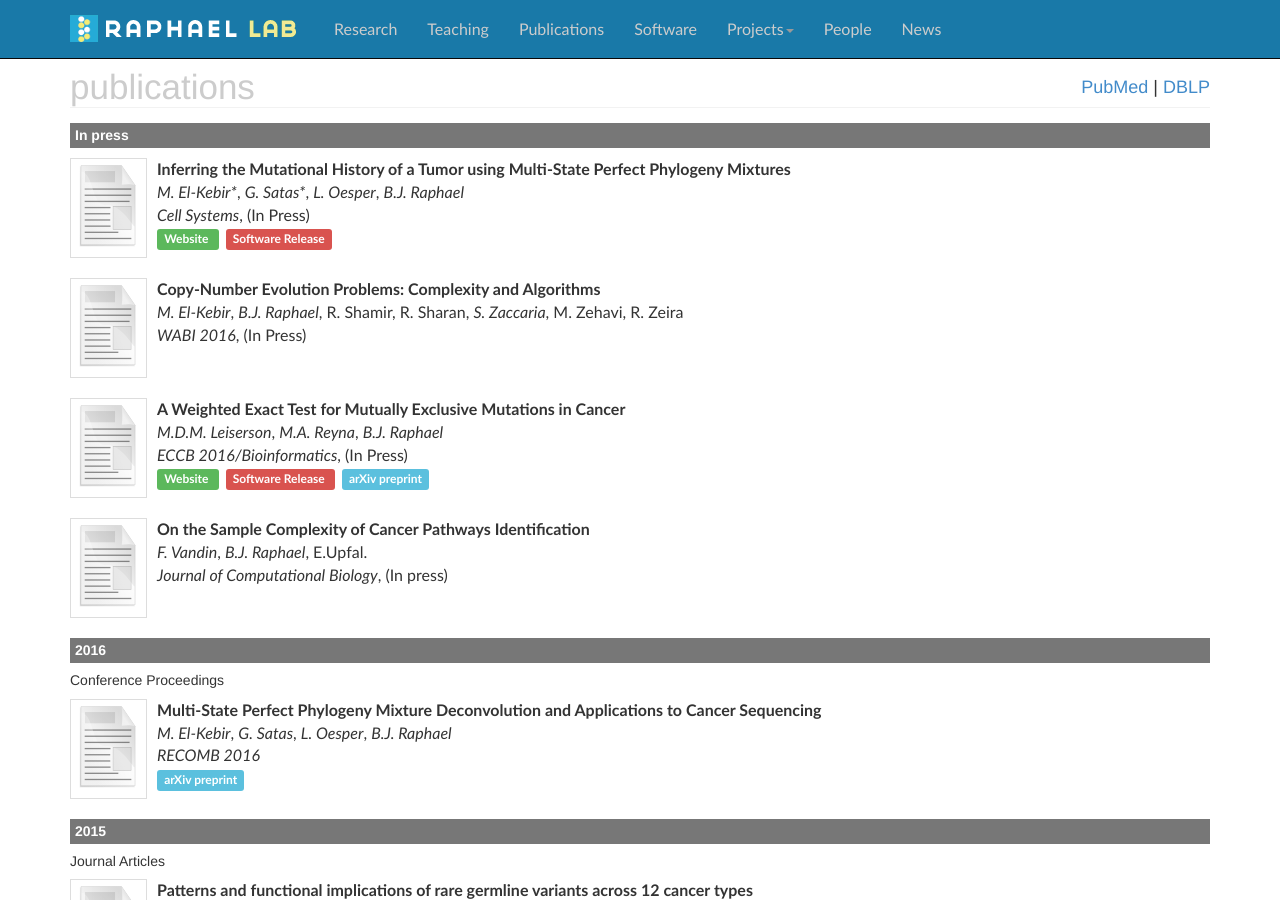
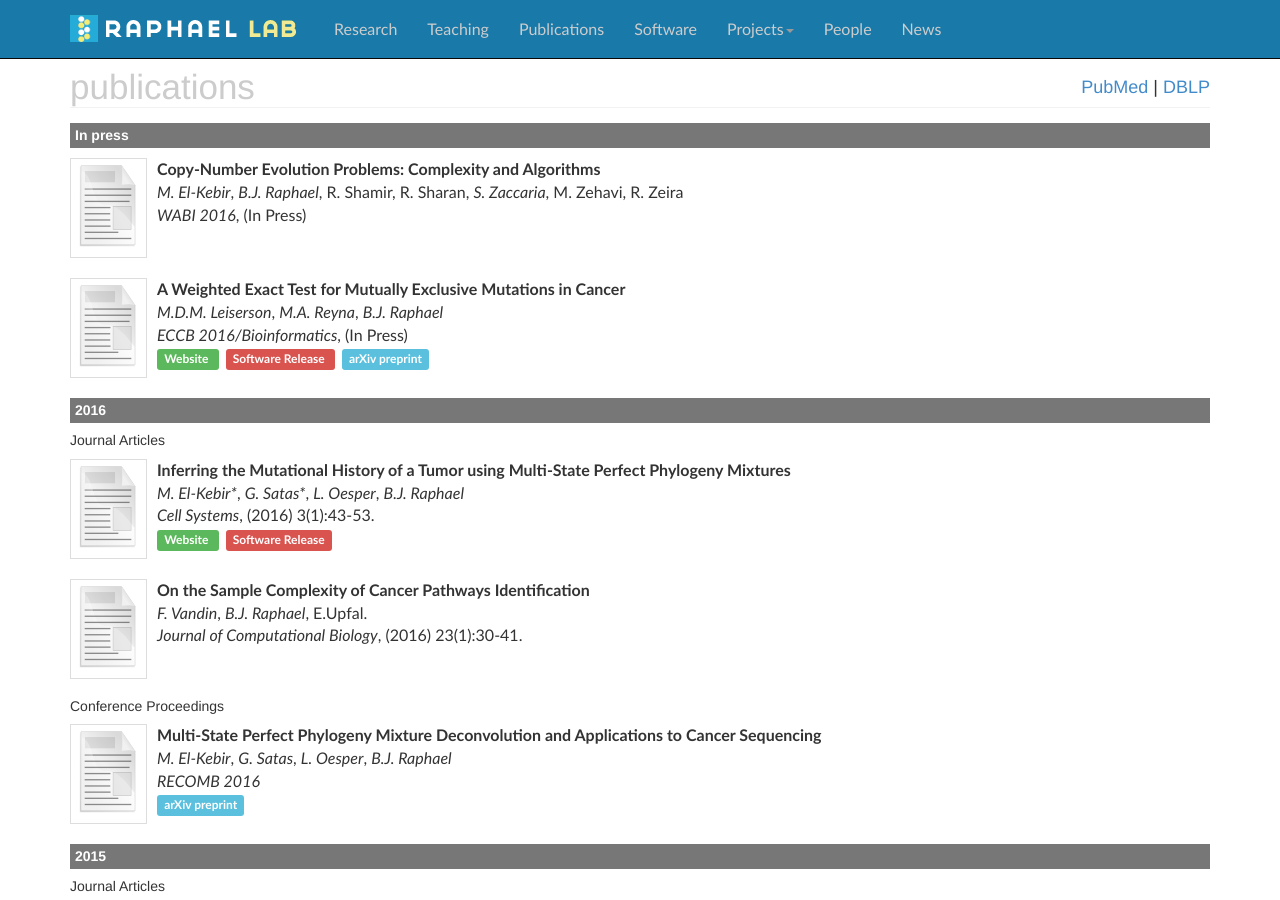
Before and after one commit to raphael-group/raphael-group.github.io, a Jekyll site: the page built from publications/index.md, in a window 1280 px wide and 900 px high. Built offline with Jekyll 4.4.1, drawn with Linux system fonts in a browser that asks for light colours; nearby versions of some CDN libraries; comment, search, counter and statistics services are not loaded.

Commit message:
Update index.md

```diff
--- a/publications/index.md
+++ b/publications/index.md
@@ -10,19 +10,6 @@ container_css_class: container publications
 
 ### In press ###
 
-* [![elKebirCELLSYSTEMS](../assets/img/papers/missing.svg)](#)
-	**Inferring the Mutational History of a Tumor using Multi-State Perfect Phylogeny Mixtures**
-
-	_M. El-Kebir*_, _G. Satas*_, _L. Oesper_, _B.J. Raphael_
-
-	*Cell Systems*, (In Press)
-
-	<span class="label label-success">
-		<a href="http://compbio.cs.brown.edu/projects/spruce" target="_new">Website</a>
-	</span>
-	<span class="label label-danger">
-		<a href="https://github.com/raphael-group/spruce">Software Release</a>
-	</span>
 
 
 * [![CNT](../assets/img/papers/missing.svg)](#)
@@ -49,14 +36,30 @@ container_css_class: container publications
         	<a href="http://arxiv.org/abs/1607.02447" target="_new">arXiv preprint</a>
     	</span>
 
+### 2016 ###
+
+##### Journal Articles
+
+* [![elKebirCELLSYSTEMS](../assets/img/papers/missing.svg)](#)
+	**Inferring the Mutational History of a Tumor using Multi-State Perfect Phylogeny Mixtures**
+
+	_M. El-Kebir*_, _G. Satas*_, _L. Oesper_, _B.J. Raphael_
+
+	*Cell Systems*, (2016) 3(1):43-53.
+
+	<span class="label label-success">
+		<a href="http://compbio.cs.brown.edu/projects/spruce" target="_new">Website</a>
+	</span>
+	<span class="label label-danger">
+		<a href="https://github.com/raphael-group/spruce">Software Release</a>
+	</span>
+
 * [![SampleComplexityJournal](../assets/img/papers/missing.svg)](#)
 	**On the Sample Complexity of Cancer Pathways Identification**
 
 	_F. Vandin_, _B.J. Raphael_, E.Upfal.
 
-	*Journal of Computational Biology*, (In press)
-
-### 2016 ###
+	*Journal of Computational Biology*, (2016) 23(1):30-41.
 
 ##### Conference Proceedings
 
```
